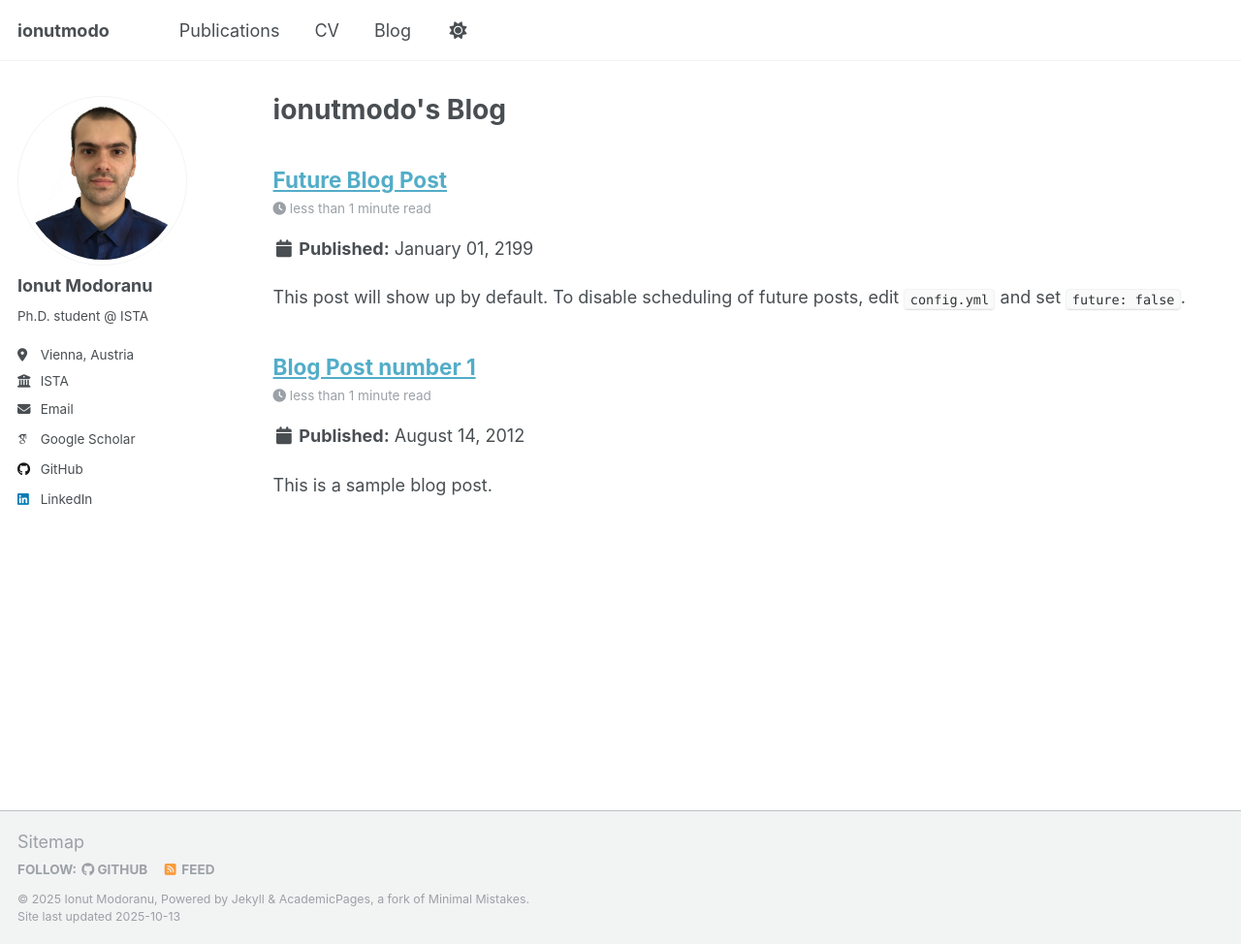
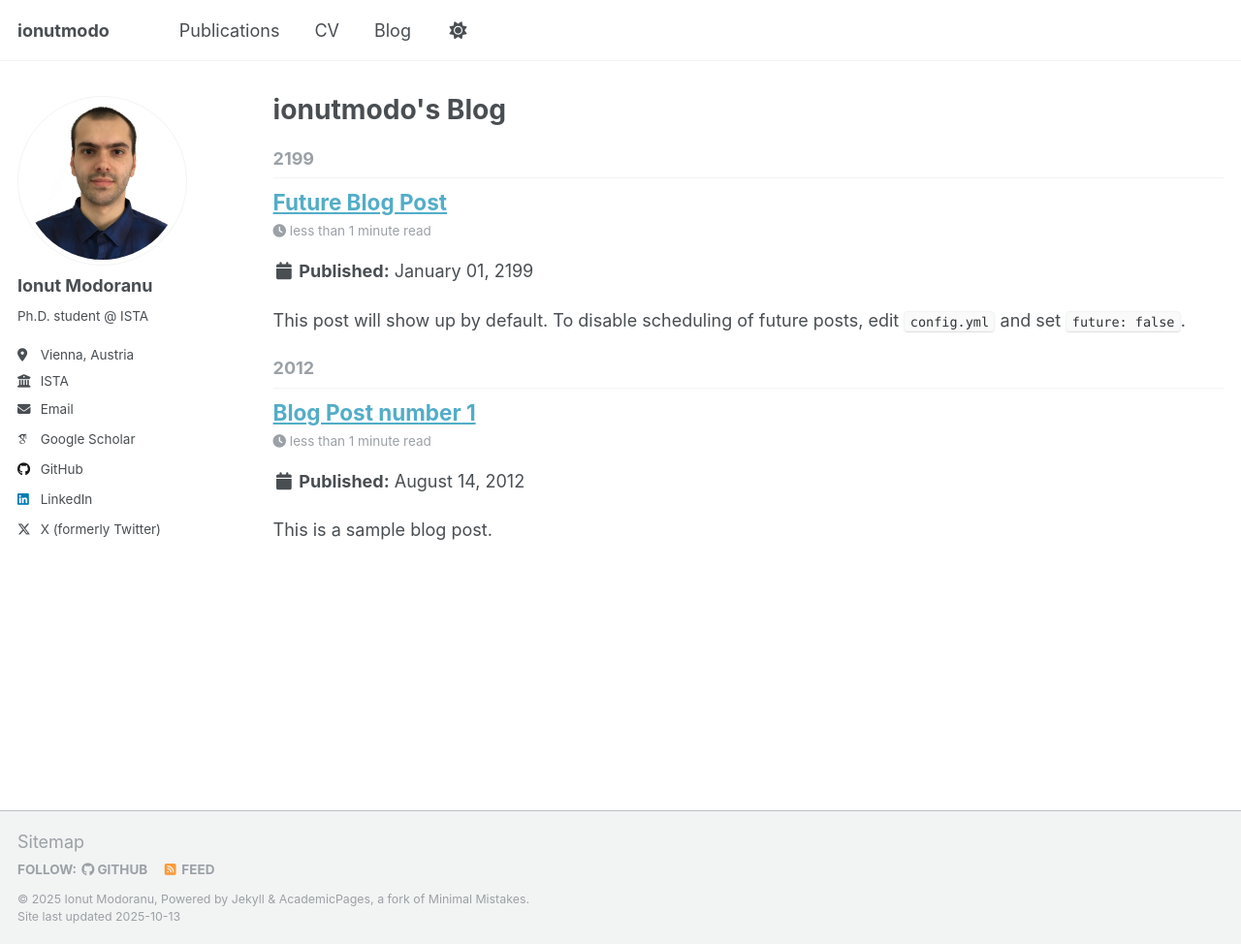
Before and after one commit to ionutmodo/ionutmodo.github.io, a Jekyll site: the page built from _pages/blog.html, in a window 1280 px wide and 974 px high. Shown: the whole window at 97% size. Built offline with Jekyll 4.4.1, drawn with Linux system fonts in a browser that asks for light colours; some web fonts are replaced; part of the change alters nothing that is shown.

Commit message:
inherited settings from academicpages

```diff
--- a/_config.yml
+++ b/_config.yml
@@ -52,6 +52,7 @@ author:
     stackoverflow    : # User number or user number and name (i.e., use "1" or "1/jeff-atwood")
 
     # Social media
+    artstation       : # Username
     bluesky          : # Username
     facebook         : # Username
     flickr           : # Username
@@ -69,7 +70,7 @@ author:
     steam            : # Username
     telegram         : # URL
     tumblr           : # Username
-    twitter          : # Username for X / Twitter
+    twitter          : ionutmodo
     vine             : # Username
     weibo            : # Username
     wikipedia        : # Username
@@ -136,7 +137,7 @@ facebook:
     username               :
     app_id                 :
     publisher              :
-og_image                 :  # Open Graph/Twitter default site image
+og_image                   :  # Open Graph/Twitter default site image
 # For specifying social profiles
 # - https://developers.google.com/structured-data/customize/social-profiles
 social:
@@ -215,6 +216,7 @@ kramdown:
 collections:
     posts:
         output: true
+        permalink: /:collection/:path/
     publications:
         output: true
         permalink: /:collection/:path/
@@ -293,9 +295,9 @@ sass:
 
 
 # Outputting
-permalink: /:year/:month/:day/:title/
-#paginate: 5 # amount of posts to show
-#paginate_path: /blog/page:num/
+permalink: /:categories/:title/
+# paginate: 5 # amount of posts to show
+# paginate_path: /page:num/
 timezone: Etc/UTC # http://en.wikipedia.org/wiki/List_of_tz_database_time_zones
 
 
--- /dev/null
+++ b/_pages/blog.html
@@ -0,0 +1,17 @@
+---
+layout: archive
+permalink: /blog/
+title: "ionutmodo's Blog"
+author_profile: true
+---
+
+{% include base_path %}
+{% capture written_year %}'None'{% endcapture %}
+{% for post in site.posts %}
+  {% capture year %}{{ post.date | date: '%Y' }}{% endcapture %}
+  {% if year != written_year %}
+    <h2 id="{{ year | slugify }}" class="archive__subtitle">{{ year }}</h2>
+    {% capture written_year %}{{ year }}{% endcapture %}
+  {% endif %}
+  {% include archive-single.html %}
+{% endfor %}
--- a/_pages/blog.md
+++ /dev/null
@@ -1,11 +0,0 @@
----
-layout: archive
-permalink: /blog/
-title: "ionutmodo's Blog"
-author_profile: true
----
-
-{% include base_path %}
-{% for post in site.posts %}
-  {% include archive-single.html %}
-{% endfor %}
```
